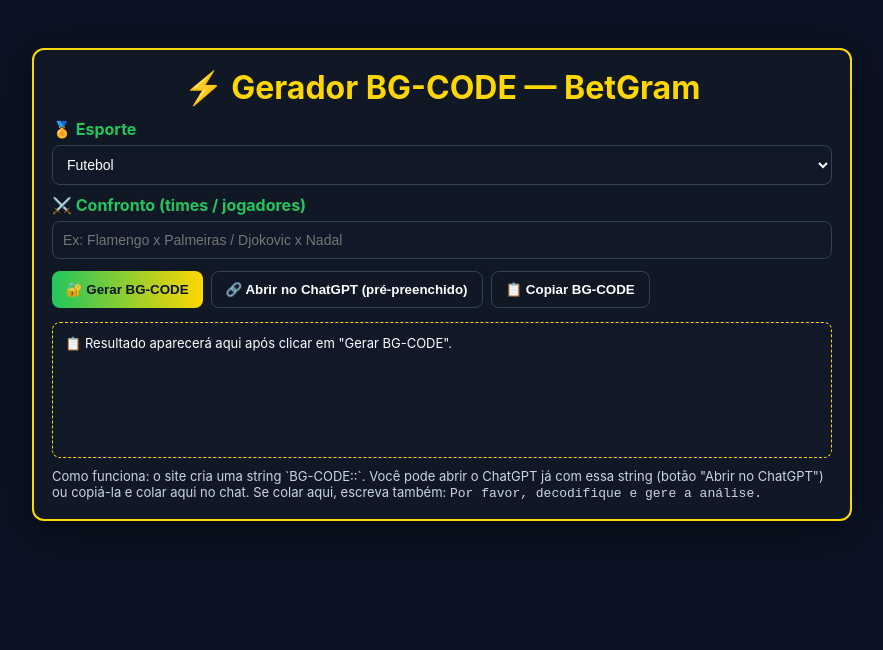
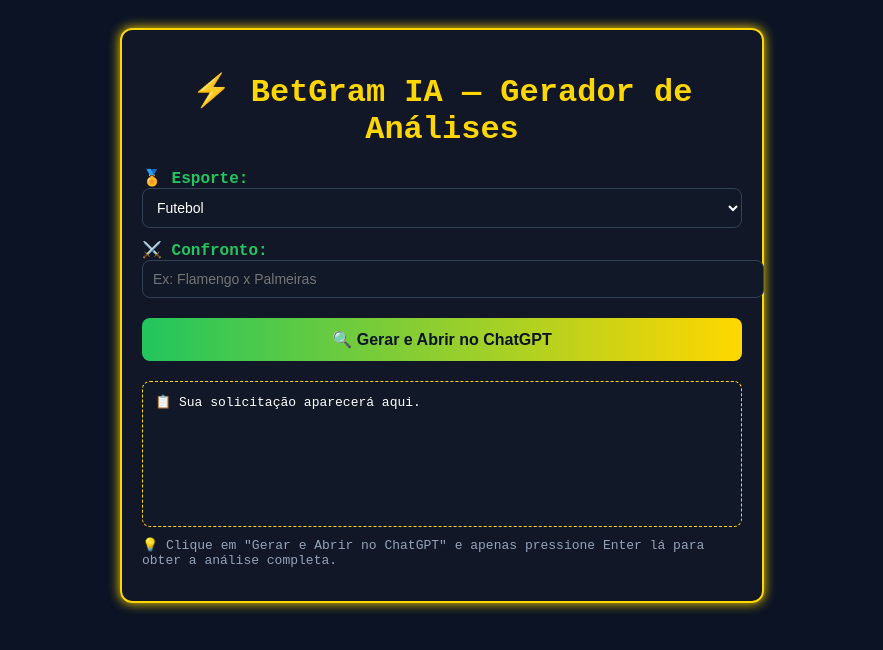
Before and after one commit to sinaisbetgram/code, a browser extension: page analista.html in a window 1280 px wide. Shown: the whole page, without its empty margins (198-1081 px from the left). Drawn offline with Linux system fonts and the light colour scheme.

Commit message:
Update analista.html

```diff
--- a/analista.html
+++ b/analista.html
@@ -1,126 +1,124 @@
 <!DOCTYPE html>
 <html lang="pt-BR">
 <head>
-<meta charset="utf-8" />
-<meta name="viewport" content="width=device-width,initial-scale=1" />
-<title>Gerador BG-CODE — BetGram</title>
+<meta charset="UTF-8">
+<meta name="viewport" content="width=device-width,initial-scale=1.0">
+<title>BetGram IA — Gerador de Análises</title>
 <style>
-  :root{--bg:#0b1324;--panel:#111827;--accent:#22c55e;--gold:gold}
-  html,body{height:100%;margin:0;font-family:Inter, "Roboto Mono", monospace;background:var(--bg);color:#fff}
-  .wrap{max-width:820px;margin:28px auto;padding:20px}
-  .card{background:rgba(17,24,39,0.96);border:2px solid var(--gold);border-radius:12px;padding:18px;box-shadow:0 8px 40px rgba(0,0,0,.6)}
-  h1{margin:0 0 12px;text-align:center;color:var(--gold)}
-  label{display:block;color:var(--accent);font-weight:700;margin-top:10px;margin-bottom:6px}
-  input[type=text], select, textarea{width:100%;padding:10px;border-radius:8px;border:1px solid #334155;background:var(--panel);color:#fff;font-size:14px;box-sizing:border-box}
-  .row{display:flex;gap:12px;flex-wrap:wrap}
-  .col{flex:1;min-width:200px}
-  .actions{display:flex;gap:8px;margin-top:12px;flex-wrap:wrap}
-  button{cursor:pointer;border:0;padding:10px 14px;border-radius:8px;font-weight:700}
-  .btn-green{background:linear-gradient(90deg,var(--accent),var(--gold));color:var(--bg)}
-  .btn-ghost{background:transparent;border:1px solid #334155;color:#fff}
-  #output{margin-top:14px;padding:12px;background:var(--panel);border-radius:8px;border:1px dashed var(--gold);min-height:110px;white-space:pre-wrap;overflow:auto;font-size:13px}
-  .muted{color:#94a3b8;font-size:13px;margin-top:8px}
-  .hint{font-size:13px;color:#cbd5e1;margin-top:10px}
+  body {
+    background: #0b1324;
+    color: #fff;
+    font-family: "Roboto Mono", monospace;
+    display: flex;
+    justify-content: center;
+    align-items: flex-start;
+    min-height: 100vh;
+    padding: 20px;
+  }
+  #app {
+    width: 100%;
+    max-width: 600px;
+    background: rgba(17,24,39,0.95);
+    border: 2px solid gold;
+    border-radius: 12px;
+    padding: 20px;
+    box-shadow: 0 0 12px gold;
+  }
+  h1 {
+    text-align: center;
+    color: gold;
+    margin-bottom: 20px;
+  }
+  label {
+    display: block;
+    margin-top: 12px;
+    font-weight: bold;
+    color: #22c55e;
+  }
+  input, select {
+    width: 100%;
+    padding: 10px;
+    border: 1px solid #334155;
+    border-radius: 8px;
+    background: #111827;
+    color: #fff;
+    font-size: 14px;
+  }
+  button {
+    margin-top: 20px;
+    width: 100%;
+    padding: 12px;
+    font-size: 16px;
+    font-weight: bold;
+    background: linear-gradient(90deg, #22c55e, gold);
+    border: none;
+    border-radius: 8px;
+    cursor: pointer;
+    color: #0b1324;
+    transition: 0.3s;
+  }
+  button:hover {
+    transform: scale(1.03);
+    box-shadow: 0 0 8px gold;
+  }
+  #preview {
+    margin-top: 20px;
+    padding: 12px;
+    background: #111827;
+    border-radius: 8px;
+    border: 1px dashed gold;
+    font-size: 13px;
+    white-space: pre-wrap;
+    min-height: 120px;
+  }
+  .muted {
+    color: #94a3b8;
+    font-size: 13px;
+    margin-top: 10px;
+  }
 </style>
 </head>
 <body>
-  <div class="wrap">
-    <div class="card">
-      <h1>⚡ Gerador BG-CODE — BetGram</h1>
+  <div id="app">
+    <h1>⚡ BetGram IA — Gerador de Análises</h1>
 
-      <label>🏅 Esporte</label>
+    <label>🏅 Esporte:</label>
     <select id="esporte">
       <option>Futebol</option>
       <option>Tênis</option>
       <option>Basquete</option>
       <option>Vôlei</option>
-        <option>Outros</option>
     </select>
 
-      <label>⚔️ Confronto (times / jogadores)</label>
-      <input id="confronto" type="text" placeholder="Ex: Flamengo x Palmeiras / Djokovic x Nadal">
+    <label>⚔️ Confronto:</label>
+    <input type="text" id="confronto" placeholder="Ex: Flamengo x Palmeiras">
 
-      <div class="actions">
-        <button id="btnGerar" class="btn-green">🔐 Gerar BG-CODE</button>
-        <button id="btnAbrirChat" class="btn-ghost">🔗 Abrir no ChatGPT (pré-preenchido)</button>
-        <button id="btnCopiar" class="btn-ghost">📋 Copiar BG-CODE</button>
-      </div>
+    <button id="gerar">🔍 Gerar e Abrir no ChatGPT</button>
 
-      <div id="output">📋 Resultado aparecerá aqui após clicar em "Gerar BG-CODE".</div>
-
-      <div class="hint">
-        Como funciona: o site cria uma string `BG-CODE::<base64>`.
-        Você pode abrir o ChatGPT já com essa string (botão "Abrir no ChatGPT") ou copiá-la e colar aqui no chat.
-        Se colar aqui, escreva também: <code>Por favor, decodifique e gere a análise.</code>
-      </div>
-    </div>
+    <div id="preview">📋 Sua solicitação aparecerá aqui.</div>
+    <p class="muted">💡 Clique em "Gerar e Abrir no ChatGPT" e apenas pressione Enter lá para obter a análise completa.</p>
   </div>
 
   <script>
-(() => {
-  const btnGerar = document.getElementById('btnGerar');
-  const btnAbrirChat = document.getElementById('btnAbrirChat');
-  const btnCopiar = document.getElementById('btnCopiar');
-  const esporteEl = document.getElementById('esporte');
-  const confrontoEl = document.getElementById('confronto');
-  const output = document.getElementById('output');
+    document.getElementById("gerar").addEventListener("click", () => {
+      const esporte = document.getElementById("esporte").value.trim();
+      const confronto = document.getElementById("confronto").value.trim();
+      const preview = document.getElementById("preview");
 
-  function montarPrompt(esporte, confronto){
-    return `ChatGPT, analise todos os mercados entre ${confronto} no ${esporte}. ` +
-           `Identifique os mercados com maior probabilidade de acontecer e informe a odd mínima recomendada ` +
-           `para que seja uma aposta de valor (exemplo: 'esse mercado é bom se odd for acima de 1.85').`;
+      if (!esporte || !confronto) {
+        preview.innerText = "⚠️ Preencha o esporte e o confronto corretamente.";
+        return;
       }
 
-  // base64 UTF-8 safe
-  function toBase64(str){
-    try {
-      return btoa(unescape(encodeURIComponent(str)));
-    } catch(e){
-      // fallback (older browsers)
-      return btoa(str);
-    }
-  }
+      const texto = `ChatGPT, analise todos os mercados entre ${confronto} no ${esporte}.
+Identifique os mercados com maior probabilidade de acontecer e informe a odd mínima recomendada
+para que seja uma aposta de valor (exemplo: 'esse mercado é bom se odd for acima de 1.85').`;
 
-  function gerarBgCode(){
-    const esporte = (esporteEl.value || '').trim();
-    const confronto = (confrontoEl.value || '').trim();
-    if(!esporte || !confronto){ output.innerText = "⚠️ Preencha esporte e confronto."; return null; }
-    const prompt = montarPrompt(esporte, confronto);
-    const b64 = toBase64(prompt).replace(/\s+/g,''); // remove espaços/cortes
-    const code = `BG-CODE::${b64}`;
-    output.innerText = `Prompt (visível só pra você):\n\n${prompt}\n\nBG-CODE gerado:\n\n${code}`;
-    return { prompt, b64, code };
-  }
+      preview.innerText = texto;
 
-  btnGerar.addEventListener('click', () => {
-    gerarBgCode();
+      const url = "https://chat.openai.com/?q=" + encodeURIComponent(texto);
+      window.open(url, "_blank");
     });
-
-  btnAbrirChat.addEventListener('click', () => {
-    const res = gerarBgCode();
-    if(!res) return;
-    // monta url que preenche o chat.openai (parâmetro q)
-    const msg = encodeURIComponent(res.code);
-    const url = `https://chat.openai.com/?q=${msg}`;
-    window.open(url, '_blank');
-  });
-
-  btnCopiar.addEventListener('click', async () => {
-    const res = gerarBgCode();
-    if(!res) return;
-    try {
-      await navigator.clipboard.writeText(res.code);
-      output.innerText += `\n\n✅ BG-CODE copiado para a área de transferência. Cole aqui no chat e escreva: "Por favor, decodifique e gere a análise."`;
-    } catch(e){
-      output.innerText += `\n\n⚠️ Não foi possível copiar automaticamente. Selecione e copie manualmente:\n\n${res.code}`;
-    }
-  });
-
-  // Enter at confronto triggers gerar
-  confrontoEl.addEventListener('keydown', (ev) => {
-    if(ev.key === 'Enter'){ ev.preventDefault(); gerarBgCode(); }
-  });
-})();
   </script>
 </body>
 </html>
```
Lines whose indentation alone changed are shown as unchanged.
